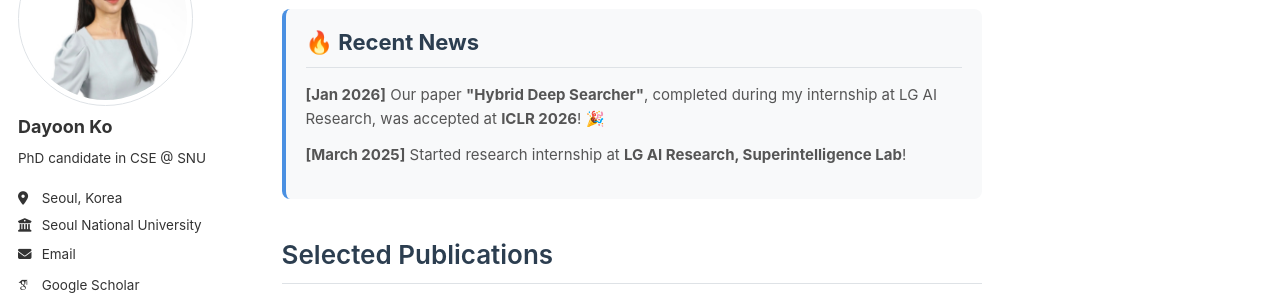
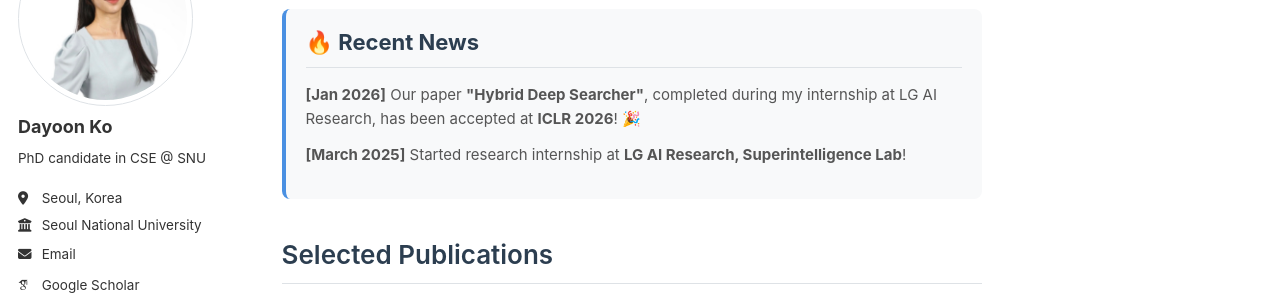
Before and after one commit to dayoon-ko/dayoon-ko.github.io, a Jekyll site: the page built from _pages/about.md, in a window 1280 px wide and 900 px high, scrolled down 371 px. Shown: the part 175-475 px from the top of the window. Built offline with Jekyll 4.4.1, drawn with Linux system fonts in a browser that asks for light colours; some web fonts are replaced.

Commit message:
iclr2026 update

```diff
--- a/_pages/about.md
+++ b/_pages/about.md
@@ -167,7 +167,7 @@ redirect_from:
 <div class="news-section">
   <h2>🔥 Recent News</h2>
   <div class="news-item" style="margin-bottom: 12px;">
-    <strong>[Jan 2026]</strong> Our paper <strong>"Hybrid Deep Searcher"</strong>, completed during my internship at LG AI Research, was accepted at <strong>ICLR 2026</strong>! 🎉
+    <strong>[Jan 2026]</strong> Our paper <strong>"Hybrid Deep Searcher"</strong>, completed during my internship at LG AI Research, has been accepted at <strong>ICLR 2026</strong>! 🎉
   </div>
   <!-- <div class="news-item" style="margin-bottom: 12px;">
     <strong>[May 2025]</strong> Two papers accepted at <strong>ACL 2025</strong>! "GradNormIR" (Findings) and "Can LLMs Deceive CLIP?" (Main)
```
